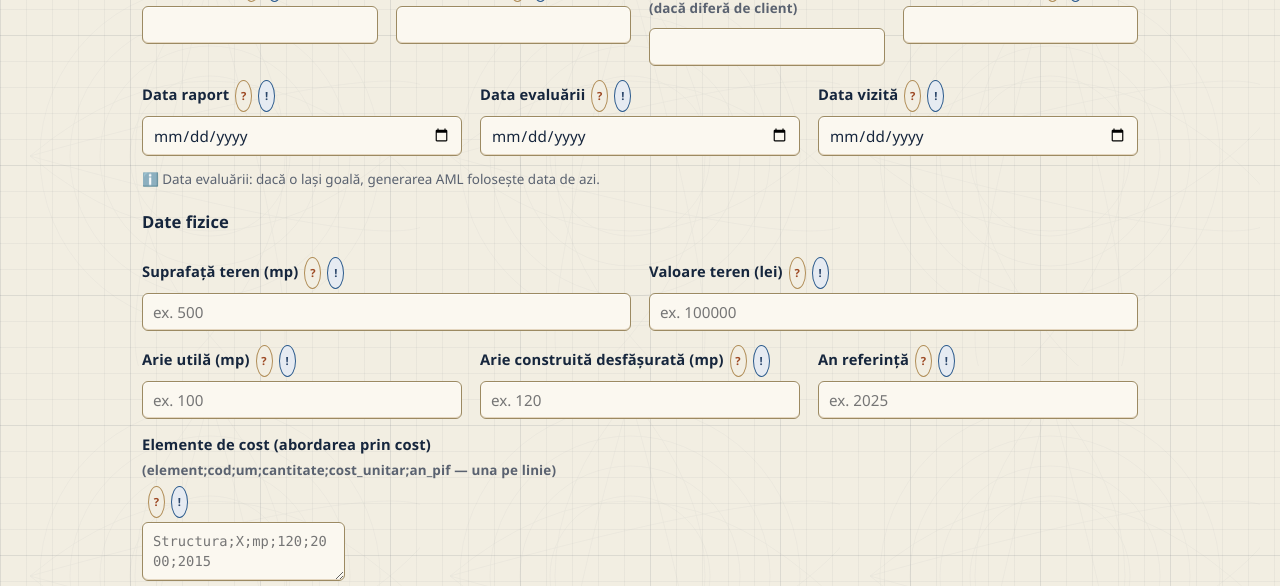
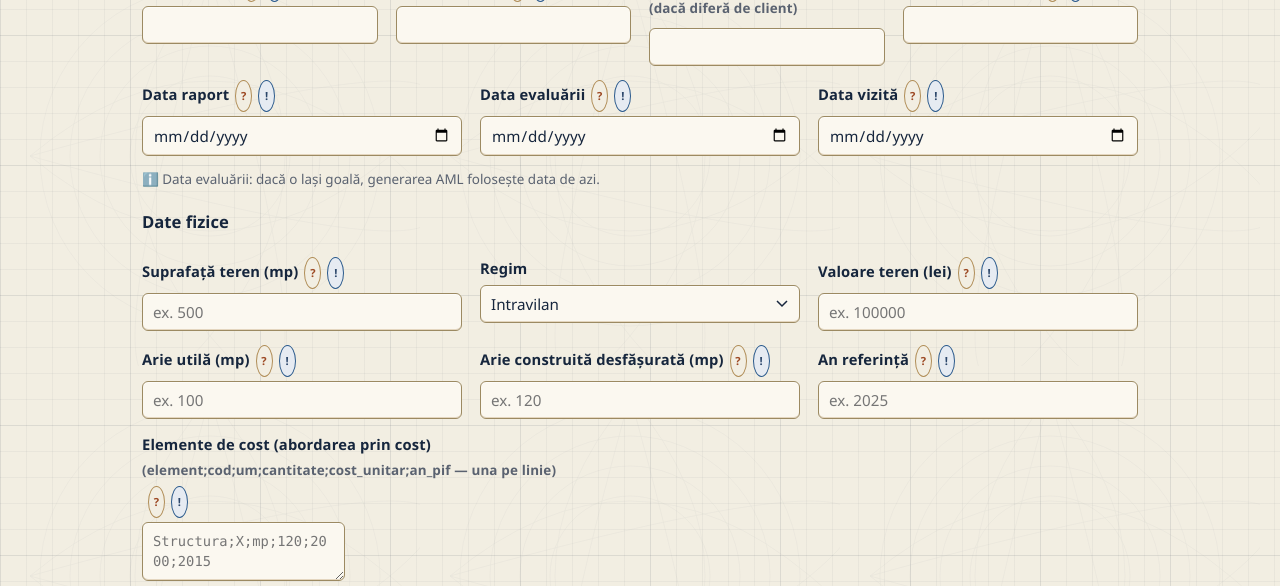
Before and after one commit to adrianserbanescu-byte/anevar, a Python web app: template evaluare-anevar/src/evaluare/web/templates/curent/dosar.html in a window 1280 px wide. Shown: the part 894-1480 px from the top of the page. Run offline with Jinja, Linux system fonts and the light colour scheme; the template is opened without the code that fills it, so the values that code supplies are empty.

Commit message:
Conformitate: câmp Regim teren (intravilan/extravilan) în UI nou → land.categorie (GEV 630)
Raportul randa deja categoria terenului (generator.py:634) dar UI-ul nou o lasa default 'intravilan';
adaugat select. Regimul juridic al terenului afecteaza valoarea (GEV 630). 90 e2e + 497 teste.

Co-Authored-By: Claude Opus 4.8 (1M context) <noreply@anthropic.com>

```diff
--- a/evaluare-anevar/src/evaluare/web/templates/curent/dosar.html
+++ b/evaluare-anevar/src/evaluare/web/templates/curent/dosar.html
@@ -104,6 +104,8 @@
       <div id="grup-teren">
         <div class="field-row">
           <div class="field"><label for="suprafata_teren">Suprafață teren (mp)</label><input id="suprafata_teren" placeholder="ex. 500"></div>
+          <div class="field"><label for="categorie_teren">Regim</label>
+            <select id="categorie_teren"><option value="intravilan">Intravilan</option><option value="extravilan">Extravilan</option></select></div>
           <div class="field"><label for="valoare_teren">Valoare teren (lei)</label><input id="valoare_teren" placeholder="ex. 100000"></div>
         </div>
       </div>
@@ -756,6 +758,7 @@ function asambleaza(){
   if($("cota_teren_indiviza")&&$("cota_teren_indiviza").value) building.cota_teren_indiviza=$("cota_teren_indiviza").value;
   if($("inaltime_libera")&&$("inaltime_libera").value) building.inaltime_libera=$("inaltime_libera").value;
   var land={suprafata:$("suprafata_teren").value||"0"};
+  if($("categorie_teren")&&$("categorie_teren").value) land.categorie=$("categorie_teren").value;
   if($("categorie_folosinta")&&$("categorie_folosinta").value) land.categorie_folosinta=$("categorie_folosinta").value;
   if($("clasa_calitate")&&$("clasa_calitate").value) land.clasa_calitate=parseInt($("clasa_calitate").value);
   var m=$("metoda").value;
```
